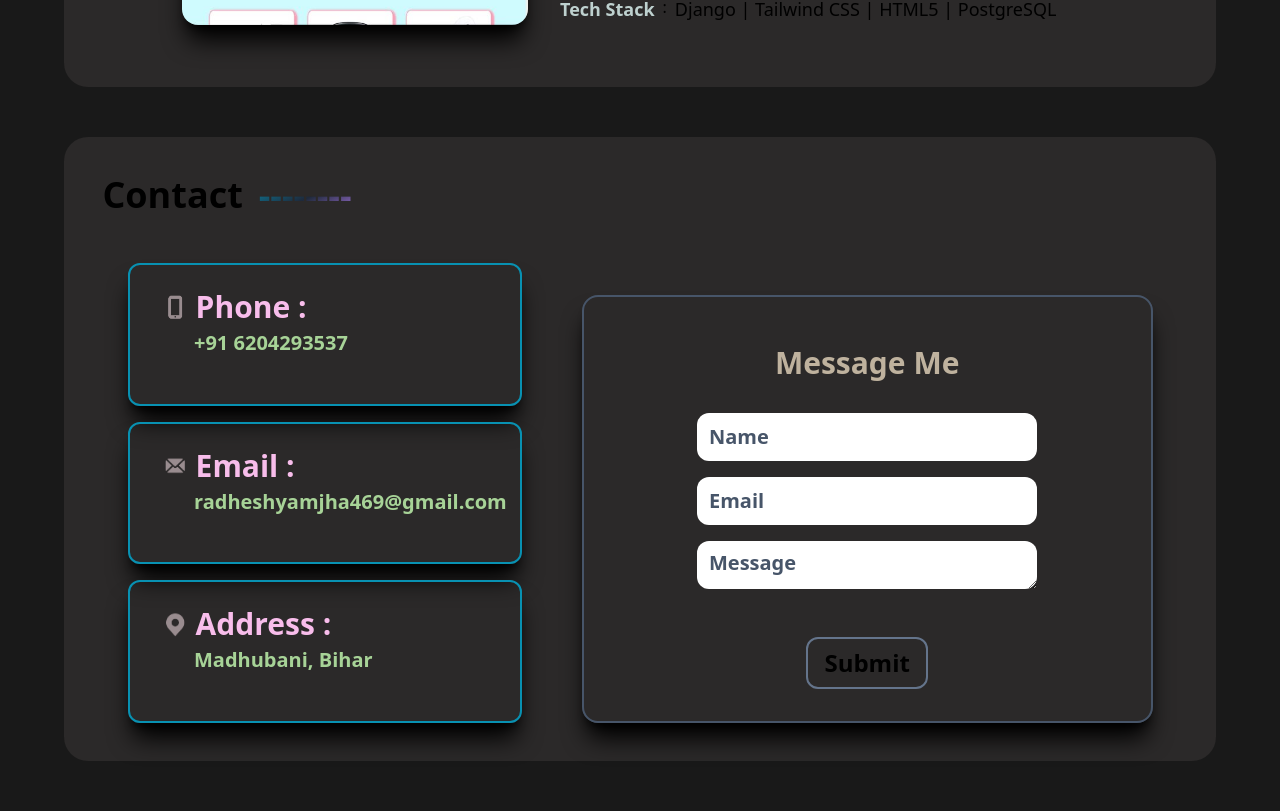
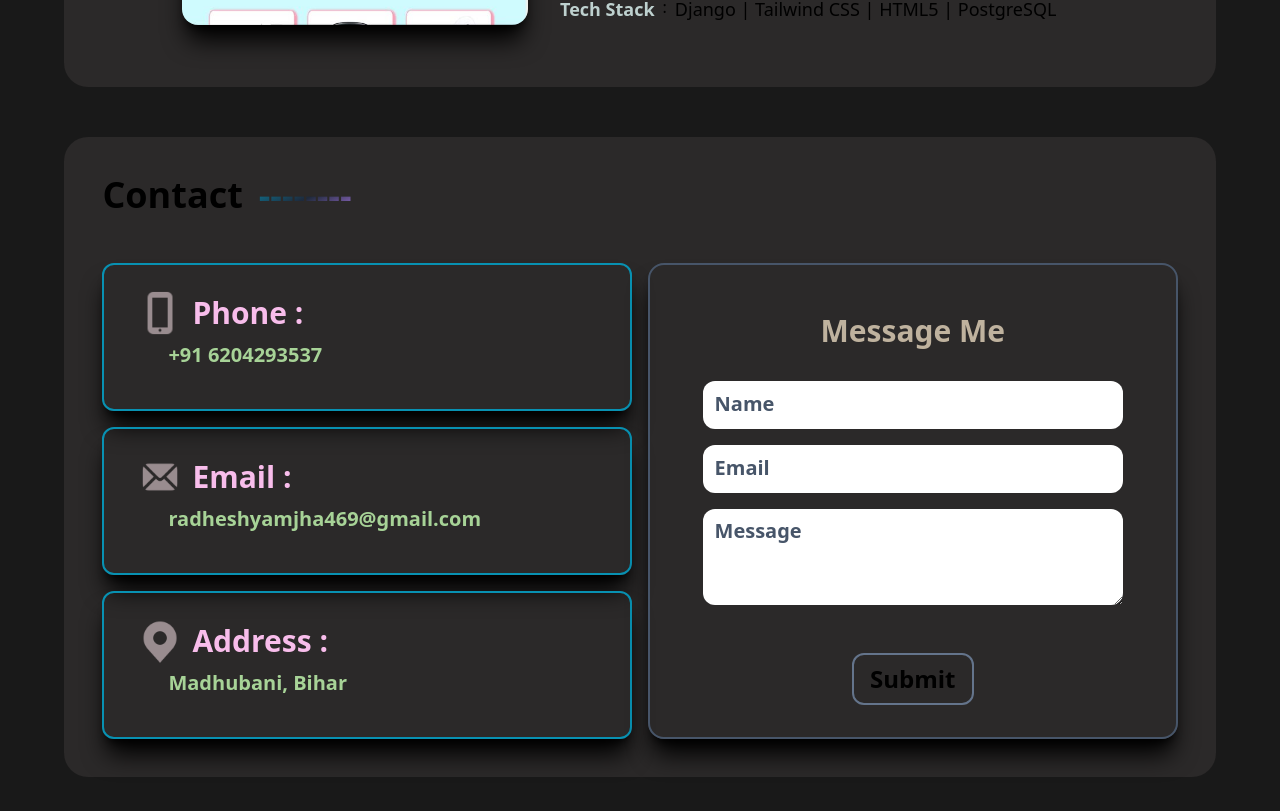
Before and after one commit to Radhe2001/Radheshyam-portfolio, a Next.js app: page / in a window 1280 px wide. Shown: the part 3897-4708 px from the top of the page. Built offline with nearby package versions, Linux system fonts and the light colour scheme.

Commit message:
contact resposiveness

```diff
--- a/app/contact/page.tsx
+++ b/app/contact/page.tsx
@@ -9,6 +9,10 @@ function Contact() {
 	const [name, setName] = useState('');
 	const [email, setEmail] = useState('');
 	const [message, setMessage] = useState('');
+	const [contacts,setContacts] = useState([
+		{image:"/assets/phone.png",title:"Phone",value:"+91 6204293537"},
+		{image:"/assets/email.png",title:"Email",value:"radheshyamjha469@gmail.com"},
+		{image:"/assets/location.png",title:"Address",value:"Madhubani, Bihar"}]);
 	const submitForm = (e: any) => {
 		e.preventDefault();
 		if (name && email && message) {
@@ -33,120 +37,74 @@ function Contact() {
 	};
 	return (
 		<>
-			<div className="grid gap-2 mt-4 overflow-x-hidden">
+		<div className="grid w-full gap-2 mt-4 ">
 			<section
 				className="mx-[5vw] p-[3vw] rounded-3xl"
-					style={{
-						backgroundColor: dark ? '#5d555542' : '#4b2d2d99',
-					}}
+				style={{ backgroundColor: dark ? '#5d555542' : '#4b2d2d99' }}
 			>
-					<div className="flex">
-						<h1 className=" text-4xl  pb-2  font-bold ">Contact</h1>
+				<div className="flex items-center">
+					<h1 className="text-4xl pb-2 font-bold">Contact</h1>
 					<span className="w-4"></span>
-						<h1 className="  text-4xl pb-2  font-semibold bg-gradient-to-br from-cyan-600 via-slate-800 to-purple-400 text-transparent bg-clip-text">
+					<h1 className="text-4xl pb-2 font-semibold bg-gradient-to-br from-cyan-600 via-slate-800 to-purple-400 text-transparent bg-clip-text">
 						--------
 					</h1>
 				</div>
-					<div className="md:flex mt-10 gap md:gap-4">
-						<div className="grid w-[3/6] gap-4">
-							<div className="border-2 w-[90%] px-8 py-6 ml-[2vw] rounded-xl border-cyan-600 shadow-xl shadow-black">
-								<div className="flex place-items-center">
+				<div className="flex flex-col md:flex-row mt-10 gap-4 w-full">
+					<div className="grid gap-4 w-full md:w-1/2">
+						{contacts.map((contact, index) => (
+							<div className="border-2 px-8 py-6 rounded-xl border-cyan-600 shadow-xl shadow-black" key={index}>
+								<div className="flex items-center">
 									<div
-										className="h-[2vw] w-[2vw] bg-cover"
-										style={{
-											backgroundImage:
-												'url(/assets/phone.png)',
-										}}
-									></div>
-									<h3 className="text-3xl ml-2 font-semibold text-[#F8BDEB]">
-										Phone :
+										className="h-12 w-12 bg-cover"
+										style={{ backgroundImage: `url(${contact.image})` }}
+									/>
+									<h3 className="text-xl md:text-3xl ml-2 font-semibold text-[#F8BDEB]">
+										{contact.title} :
 									</h3>
 								</div>
-								<h3 className="ml-8 font-semibold text-xl pt-1 text-[#A7D397]">
-									+91 6204293537
+								<h3 className="ml-8 font-semibold text-base md:text-xl pt-1 text-[#A7D397]">
+									{contact.value}
 								</h3>
 							</div>
-							<div className="border-2 w-[90%] px-8 py-6 ml-[2vw] rounded-xl border-cyan-600 shadow-xl shadow-black">
-								<div className="flex place-items-center">
-									<div
-										className="h-[2vw] w-[2vw] bg-cover"
-										style={{
-											backgroundImage:
-												'url(/assets/email.png)',
-										}}
-									></div>
-									<h3 className="text-3xl ml-2 font-semibold text-[#F8BDEB]">
-										Email :
-									</h3>
+						))}
 					</div>
-								<h3 className="ml-8 font-semibold text-xl pt-1 text-[#A7D397]">
-									radheshyamjha469@gmail.com
-								</h3>
+					<div className="flex justify-center w-full md:w-1/2 mt-8 md:mt-0">
+						<div className="border-2 border-slate-600 rounded-2xl w-full py-4 shadow-xl shadow-black">
+							<div className="flex justify-center mb-8 mt-8">
+								<h1 className="text-2xl md:text-3xl font-bold text-[#BFB29E]">Message Me</h1>
 							</div>
-							<div className="border-2 w-[90%] px-8  py-6 ml-[2vw] rounded-xl border-cyan-600 shadow-xl shadow-black">
-								<div className="flex place-items-center">
-									<div
-										className="h-[2vw] w-[2vw] bg-cover"
-										style={{
-											backgroundImage:
-												'url(/assets/location.png)',
-										}}
-									></div>
-									<h3 className="text-3xl ml-2 font-semibold text-[#F8BDEB]">
-										Address :
-									</h3>
-								</div>
-								<h3 className="ml-8 font-semibold text-xl pt-1 text-[#A7D397]">
-									Madhubani, Bihar
-								</h3>
-							</div>
-						</div>
-						<div className="flex place-content-center sm:mt-8 md:mt-8 mt-8 w-[100%]">
-							<div className="border-2 border-slate-600 rounded-2xl w-[92%] py-4 shadow-xl shadow-black">
-								<div className="flex place-content-center mb-8 mt-8">
-									<h1 className="text-3xl font-bold text-[#BFB29E]">
-										Message Me
-									</h1>
-								</div>
-
-								<div className="flex place-content-center mb-4 mt-4">
+							<div className="flex justify-center mb-4 mt-4">
 								<input
 									type="text"
-										className="lg:w-[60%] md:w-[80%] sm:w-[80%] lg:h-12 sm:h-16 w-[80%] py-2 md:h-16 rounded-xl px-3 placeholder:text-xl placeholder:font-semibold placeholder:text-slate-600 text-xl text-black font-semibold"
+									className="w-[90%] md:w-[80%] py-2 h-12 rounded-xl px-3 placeholder:text-sm md:placeholder:text-xl placeholder:font-semibold placeholder:text-slate-600 text-black font-semibold"
 									placeholder="Name"
 									value={name}
-										onChange={(e) =>
-											setName(e.target.value)
-										}
+									onChange={(e) => setName(e.target.value)}
 									required
 								/>
 							</div>
-								<div className="flex place-content-center mb-4 mt-4">
+							<div className="flex justify-center mb-4">
 								<input
 									type="email"
-										className="lg:w-[60%] md:w-[80%] sm:w-[80%] lg:h-12 sm:h-16 md:h-16 rounded-xl w-[80%] py-2 px-3 placeholder:text-xl placeholder:font-semibold placeholder:text-slate-600 text-xl text-black font-semibold"
+									className="w-[90%] md:w-[80%] py-2 h-12 rounded-xl px-3 placeholder:text-sm md:placeholder:text-xl placeholder:font-semibold placeholder:text-slate-600 text-black font-semibold"
 									placeholder="Email"
 									value={email}
-										onChange={(e) =>
-											setEmail(e.target.value)
-										}
+									onChange={(e) => setEmail(e.target.value)}
 									required
 								/>
 							</div>
-								<div className="flex place-content-center mb-4 mt-4">
+							<div className="flex justify-center mb-4">
 								<textarea
-										className="lg:w-[60%] md:w-[80%] sm:w-[80%] lg:h-12 sm:h-16 md:h-16 rounded-xl w-[80%] py-2 px-3 placeholder:text-xl placeholder:font-semibold placeholder:text-slate-600 text-xl text-black font-semibold"
+									className="w-[90%] md:w-[80%] py-2 h-24 rounded-xl px-3 placeholder:text-sm md:placeholder:text-xl placeholder:font-semibold placeholder:text-slate-600 text-black font-semibold"
 									placeholder="Message"
 									value={message}
-										onChange={(e) =>
-											setMessage(e.target.value)
-										}
+									onChange={(e) => setMessage(e.target.value)}
 									required
 								/>
 							</div>
-								<div className="flex place-content-center mb-4 mt-12">
+							<div className="flex justify-center mb-4 mt-12">
 								<button
-										className="px-4 py-2 hover:bg-[#9A4444]  border-2 border-slate-500 rounded-xl text-2xl font-semibold"
+									className="px-4 py-2 hover:bg-[#9A4444] border-2 border-slate-500 rounded-xl text-lg md:text-2xl font-semibold"
 									onClick={submitForm}
 								>
 									Submit
@@ -159,6 +117,7 @@ function Contact() {
 			<span className="h-[2vw]"></span>
 		</div>
 	</>
+
 	);
 }
 
```
Lines whose indentation alone changed are shown as unchanged.
